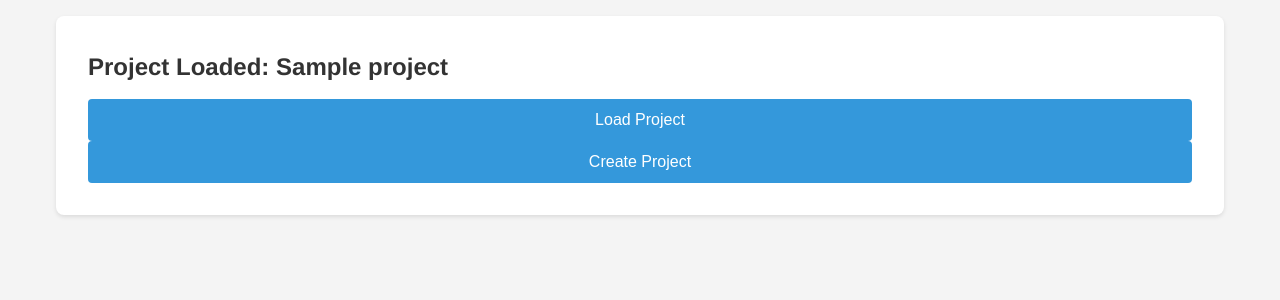
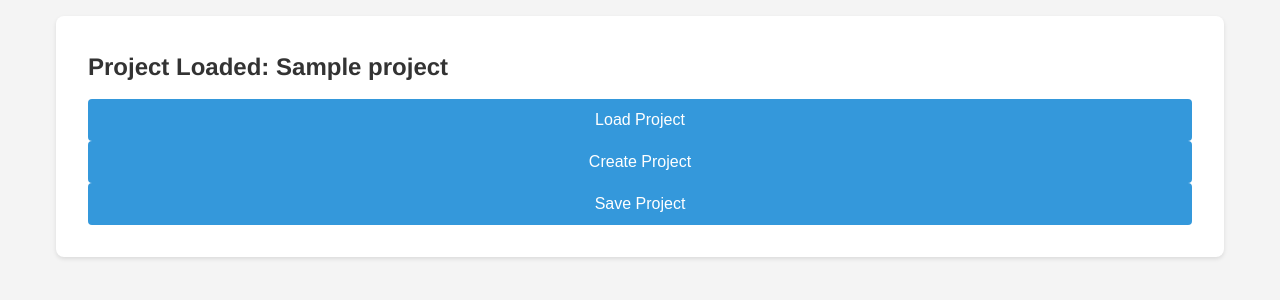
Before and after one commit to Plantius/mc_modpack_creator, a Flask app: template web_app/app/templates/index.html in a window 1280 px wide. Shown: the part 115-415 px from the top of the page. Run offline with Flask 3, Linux system fonts and the light colour scheme; the template is opened without the code that fills it: most values are stand-ins (such as "Sample title", 1, 10 or a date in 2020); parts of the project's set-up code (start-up, migrations or seed data) failed here and were passed over.

Commit message:
Edited web interface

```diff
--- a/mc_mp/modpack/project.py
+++ b/mc_mp/modpack/project.py
@@ -131,7 +131,6 @@ class Project:
                     mods_files = [dict(zip(mod_columns_f[2:], mod[2:])) for mod in mods_files]
                     mods_files = [{**m, "hashes": {"sha1": m["sha1"], "sha512": m["sha512"]}}
                                   for m in mods_files]
-                    print(mods_files)
 
                     mod_item = dict(zip(mod_columns, mod_row))
                     mod_item.update({"dependencies": mods_dependencies,
--- a/web_app/app/templates/index.html
+++ b/web_app/app/templates/index.html
@@ -18,6 +18,9 @@
             <form action="{{ url_for('main.create_project') }}" method="post">
                 <button type="submit">Create Project</button>
             </form>
+            <form action="{{ url_for('main.save_project') }}" method="post">
+                <button type="submit">Save Project</button>
+            </form>
             {% if project.metadata["loaded"] %}
                 <h1>{{ project.title }}</h1>
                 <h2>Description</h2>
```
Also changed, not shown: web_app/app/routes.py (+0 -17 lines).
